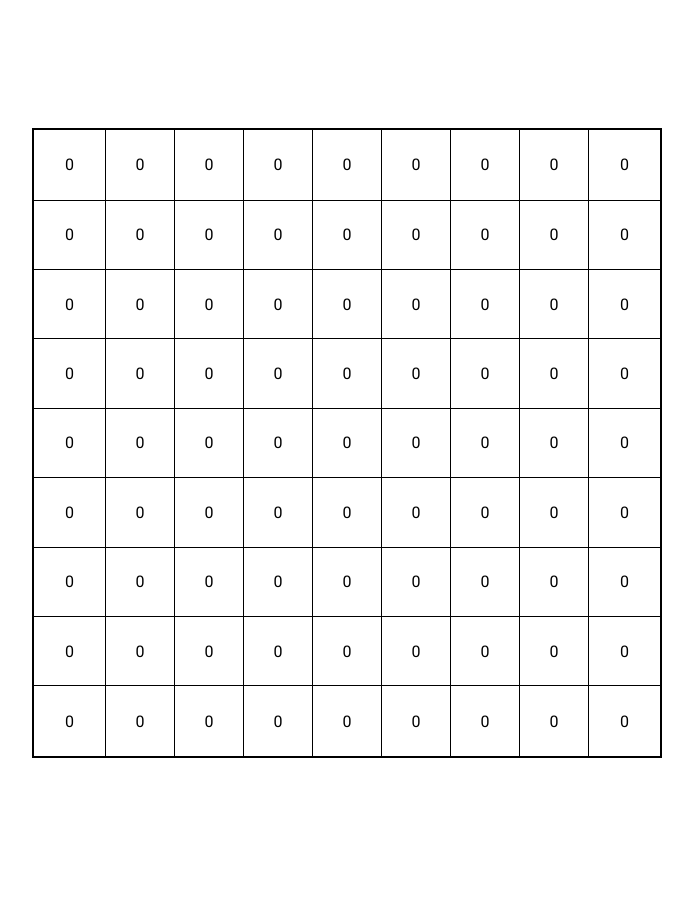
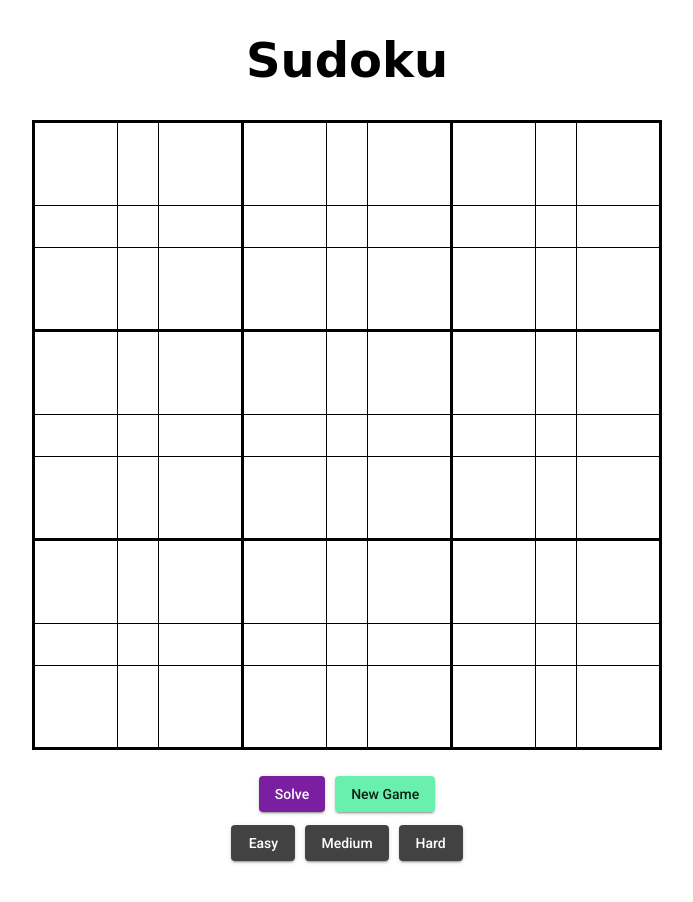
Before and after one commit to wizard425/sudoku, an Angular app in the folder frontend/: page / in a window 1280 px wide. Shown: the top 902 px of the page, without its empty margins (293-986 px from the left). After the commit the page ends 861 px from the top, so only its background shows below. Built offline with nearby package versions, Linux system fonts and the light colour scheme; no server answers.

Commit message:
Board-Development

```diff
--- a/frontend/src/app/field/field.component.html
+++ b/frontend/src/app/field/field.component.html
@@ -1,9 +1,32 @@
+<h1>Sudoku</h1>
 <div>
   <table class="board">
     <tr *ngFor="let row of temp; index as rowIndex">
-      <td *ngFor="let sqaure of row; index as squareIndex" (click)="openDialog(rowIndex, squareIndex)">
-        {{ temp[rowIndex][squareIndex] }}
+      <td
+        *ngFor="let sqaure of row; index as squareIndex"
+        (click)="openDialog(squareIndex, rowIndex)"
+      >
+        <div *ngIf="temp[rowIndex][squareIndex] == 0; else notNull">
+          {{ "" }}
+        </div>
+        <ng-template #notNull>
+          {{ temp[rowIndex][squareIndex] }}
+        </ng-template>
       </td>
     </tr>
   </table>
 </div>
+
+<div class="buttons" fxLayoutGap="10px">
+  <button mat-raised-button color="primary" (click)="solveField()">
+    Solve
+  </button>
+  <button mat-raised-button color="accent" (click)="newGame()">
+    New Game
+  </button>
+</div>
+<div class="buttons2" fxLayoutGap="10px">
+  <button mat-raised-button>Easy</button>
+  <button mat-raised-button>Medium</button>
+  <button mat-raised-button>Hard</button>
+</div>
--- a/frontend/src/app/field/field.component.scss
+++ b/frontend/src/app/field/field.component.scss
@@ -1,12 +1,17 @@
+h1{
+  font-family: "Comic sans MS";
+  text-align: center;
+  font-size: 300%;
+}
+
 .board{
-
   margin: auto;
-  margin-top: 10%;
+  margin-top: 2%;
 
   width: 630px;
   height: 630px;
 
-  border: 2px solid #000;
+  border: 3px solid #000;
   border-collapse: collapse;
 }
 
@@ -15,4 +20,37 @@ td {
   text-align: center;
   vertical-align: middle;
   padding: 0;
+
+  font-size: x-large;
+  font-weight: 400;
 }
+
+table td:nth-child(4) {
+  border-left: 3px solid #000;
+}
+
+table td:nth-child(7) {
+  border-left: 3px solid #000;
+}
+
+table tr:nth-child(4) {
+  border-top: 3px solid #000;
+}
+
+table tr:nth-child(7) {
+  border-top: 3px solid #000;
+}
+
+td:hover{
+  background-color: #DCDCDC;
+}
+
+.buttons{
+  margin-top: 2%;
+  text-align: center;
+}
+
+.buttons2{
+  margin-top: 1%;
+  text-align: center;
+}
--- a/frontend/src/app/field/field.component.ts
+++ b/frontend/src/app/field/field.component.ts
@@ -6,10 +6,10 @@ import { MatDialog } from '@angular/material/dialog';
 @Component({
   selector: 'su-field',
   templateUrl: './field.component.html',
-  styleUrls: ['./field.component.scss']
+  styleUrls: ['./field.component.scss'],
 })
 export class FieldComponent implements OnInit {
-
+  hoverMouse: boolean;
 
   temp: number[][] = [
     [0, 0, 0, 0, 0, 0, 0, 0, 0],
@@ -24,20 +24,47 @@ export class FieldComponent implements OnInit {
   ];
 
   //Test Comment
-  constructor(private dialog: MatDialog, private gs: GameService) { }
+  constructor(private dialog: MatDialog, private gs: GameService) {
+    this.hoverMouse = false;
+  }
 
   ngOnInit(): void {
-    //TODO: Initial game
-    this.gs.createGame().subscribe();
+    this.gs.createGame().subscribe((res) => {
+      if (res.body != null) {
+        this.temp = Array.from(res.body);
+        let gameid = res.headers.get('Gameid');
+        if (gameid) localStorage.setItem('Gameid', gameid);
+      }
+    });
   }
 
-  openDialog(xNumber: number, yNumber: number){
+  //Öffnet Dialog zur Zahleneingabe
+  openDialog(yNumber: number, xNumber: number) {
     let dialogRef = this.dialog.open(SelectNumberComponent, {
       data: {
         x: xNumber,
         y: yNumber,
+      },
+    });
+    dialogRef.componentInstance.changeEvent.subscribe(
+      (res) => (this.temp = res)
+    );
+  }
+
+  newGame() {
+    this.gs.createGame().subscribe((res) => {
+      if (res.body != null) {
+        this.temp = Array.from(res.body);
+        let gameid = res.headers.get('Gameid');
+        if (gameid) localStorage.setItem('Gameid', gameid);
       }
     });
   }
 
+  //Löst das Feld
+  solveField() {
+    let gameid = localStorage.getItem('Gameid');
+    if (gameid)
+      this.gs.solveField(gameid).subscribe((res) => (this.temp = res));
+  }
 }
--- a/frontend/src/app/select-number/select-number.component.html
+++ b/frontend/src/app/select-number/select-number.component.html
@@ -34,3 +34,7 @@
     <mat-option>3</mat-option>
   </div>
 </div>
+
+<div *ngIf="error">
+  <p>Falsche Zahl!</p>
+</div>
--- a/frontend/src/app/select-number/select-number.component.scss
+++ b/frontend/src/app/select-number/select-number.component.scss
@@ -0,0 +1,5 @@
+p{
+  text-align: center;
+  font-weight: bold;
+  color: red;
+}
--- a/frontend/src/app/select-number/select-number.component.ts
+++ b/frontend/src/app/select-number/select-number.component.ts
@@ -1,6 +1,7 @@
 import { GameService } from './../service/game.service';
-import { Component, Inject, OnInit } from '@angular/core';
+import { Component, EventEmitter, Inject, OnInit, Output } from '@angular/core';
 import { MatDialogRef, MAT_DIALOG_DATA } from '@angular/material/dialog';
+import { HttpErrorResponse } from '@angular/common/http';
 
 @Component({
   selector: 'su-select-number',
@@ -8,10 +9,9 @@ import { MatDialogRef, MAT_DIALOG_DATA } from '@angular/material/dialog';
   styleUrls: ['./select-number.component.scss'],
 })
 export class SelectNumberComponent implements OnInit {
-  //TODO: has to be UUID
-  gameID!: string;
 
-  selected!: number;
+  @Output() changeEvent: EventEmitter<any> = new EventEmitter<any>();
+  error: HttpErrorResponse | null = null;
 
   constructor(
     public dialogRef: MatDialogRef<SelectNumberComponent>,
@@ -22,7 +22,14 @@ export class SelectNumberComponent implements OnInit {
   ngOnInit(): void {}
 
   addNumber(n: number) {
-    //TODO: fill the subscribe
-    this.gs.setNumber(this.gameID, this.data.y, this.data.x, n).subscribe();
+    let gameid = localStorage.getItem("Gameid");
+    if(gameid){
+      this.gs.setNumber(gameid, this.data.y, this.data.x, n).subscribe((res) => {
+        this.dialogRef.close();
+        this.changeEvent.emit(res);
+      },(err) => {
+        this.error = err
+      });
+    }
   }
 }
--- a/frontend/src/app/service/game.service.ts
+++ b/frontend/src/app/service/game.service.ts
@@ -1,7 +1,8 @@
-import { HttpClient } from '@angular/common/http';
+import { HttpClient, HttpResponse } from '@angular/common/http';
 import { Injectable } from '@angular/core';
+import { Observable } from 'rxjs';
 
-const URL = 'http://';
+const URL = 'http://kobcloud.com:40000';
 
 @Injectable({
   providedIn: 'root'
@@ -11,17 +12,23 @@ export class GameService {
   constructor(private http: HttpClient) { }
 
   //Setzt nummber in der angegebenen Koordinate
-  setNumber(gameID: String, y: number, x: number, value: number){
+  setNumber(gameID: string, x: number, y: number, value: number){
     return this.http.get(`${URL}/${gameID}/setnumber/${y}/${x}/${value}`);
   }
 
   //Rueckgabe ist int[][] mit neuem Sudoku
-  createGame(){
-    return this.http.get(`${URL}/create`);
+  createGame(): Observable<HttpResponse<number[][]>>{
+    return this.http.get<number[][]>(`${URL}/create`,
+      { observe: 'response'});
   }
 
   //Gibt aktuelle feld vom spiel zurück
   actualField(gameID: String){
     return this.http.get(`${URL}/${gameID}/field`);
   }
+
+  //
+  solveField(gameID: string): Observable<number[][]>{
+    return this.http.get<number[][]>(`${URL}/${gameID}/solve`);
+  }
 }
```
Also changed, not shown: frontend/src/app/app.module.ts (+4 -3 lines).
